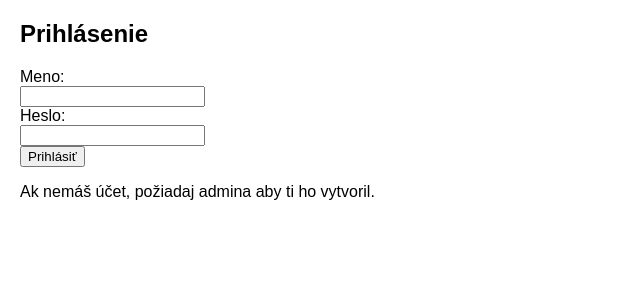
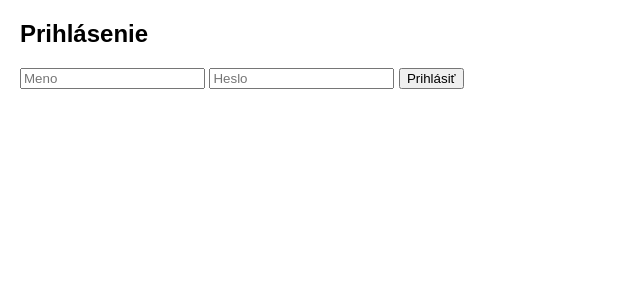
Before and after one commit to matejva/test, a Flask app: page / in a window 1280 px wide. Shown: the part 98-398 px from the top of the page, without its empty margins (0-640 px from the left). Run offline with Flask 3, Linux system fonts and the light colour scheme; the visitor is signed in with stand-in values (Sample User, id 1).

Commit message:
Update login.html

```diff
--- a/templates/login.html
+++ b/templates/login.html
@@ -1,10 +1,12 @@
-{% extends 'base.html' %}
+{% extends "base.html" %}
 {% block content %}
-<h2>Prihlásenie</h2>
-<form method="post">
-  <label>Meno:<br><input name="name" required></label><br>
-  <label>Heslo:<br><input name="password" type="password" required></label><br>
-  <button type="submit">Prihlásiť</button>
-</form>
-<p>Ak nemáš účet, požiadaj admina aby ti ho vytvoril.</p>
+<div class="login-container">
+  <form action="/login" method="POST">
+    <h2>Prihlásenie</h2>
+    <input type="text" name="username" placeholder="Meno" required>
+    <input type="password" name="password" placeholder="Heslo" required>
+    <button type="submit">Prihlásiť</button>
+    {% if error %}<p class="error">{{ error }}</p>{% endif %}
+  </form>
+</div>
 {% endblock %}
```
